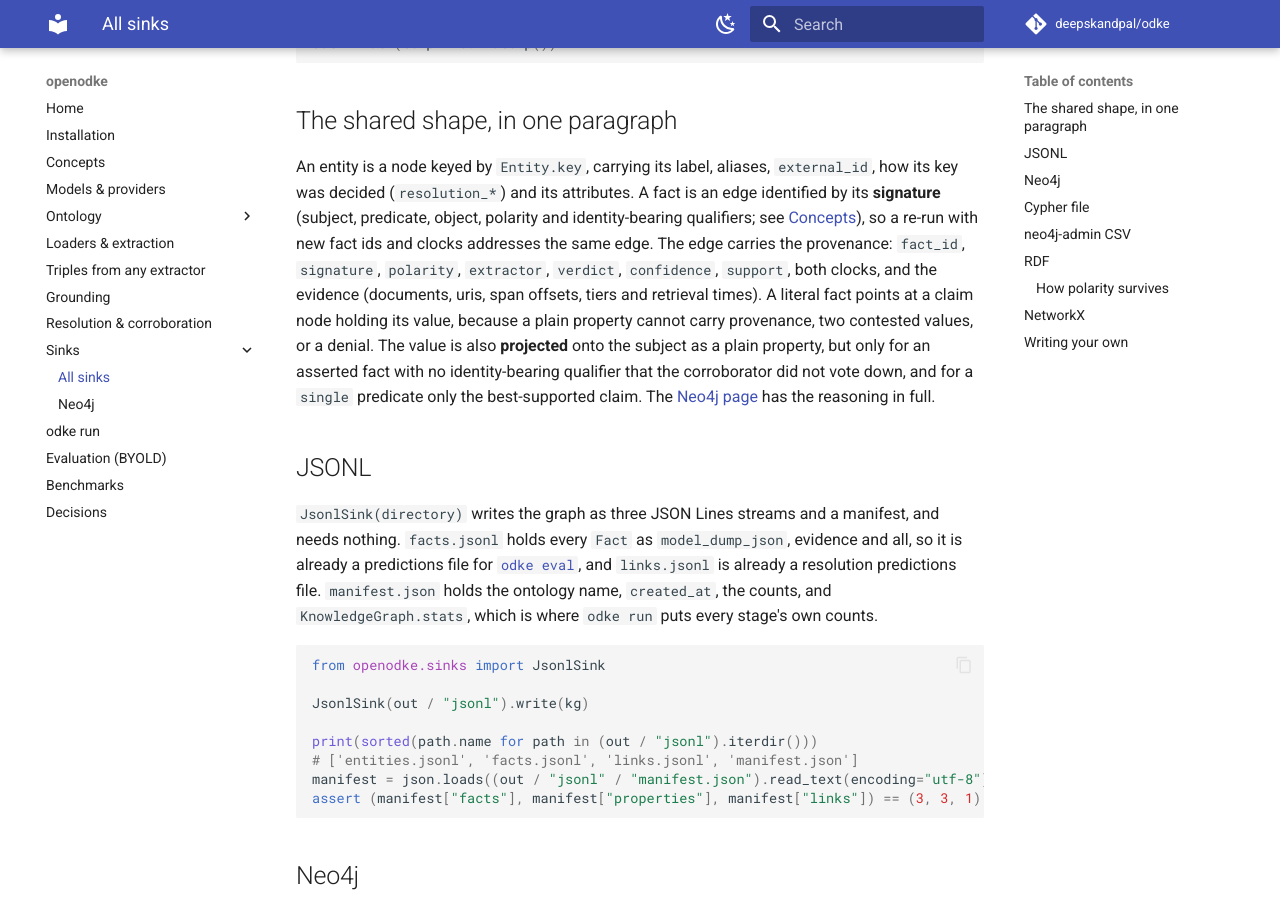
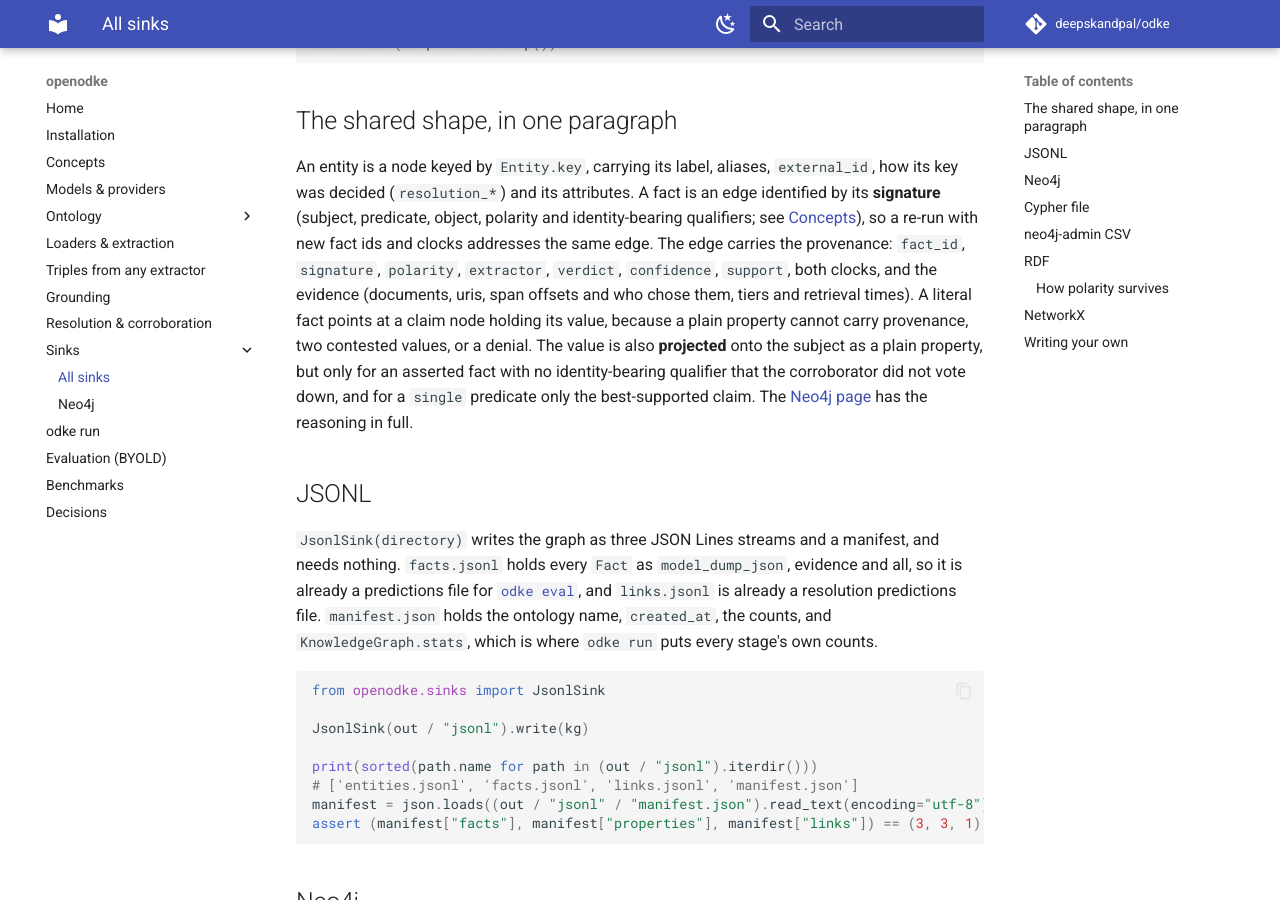
Before and after one commit to deepskandpal/odke, an MkDocs documentation site: the page built from docs/sinks.md, in a window 1280 px wide and 900 px high, scrolled down 2373 px. Built offline with MkDocs 1.6.1 and Material for MkDocs 9.7.7, drawn with Linux system fonts in a browser that asks for light colours; comment, search, counter and statistics services are not loaded.

Commit message:
docs: span origins in the Neo4j provenance table and the sinks page
One row for evidence_span_origins in docs/neo4j.md; docs/sinks.md names the
origin in the shared shape and odke:span_origin in the RDF table.

Co-Authored-By: Claude Opus 5.5 <noreply@anthropic.com>
Claude-Session: https://claude.ai/code/session_016EZ1FgTUH3NKEQyU837Wcd

```diff
--- a/docs/sinks.md
+++ b/docs/sinks.md
@@ -108,7 +108,7 @@ and identity-bearing qualifiers; see [Concepts](concepts.md#the-signature-and-wh
 so a re-run with new fact ids and clocks addresses the same edge. The edge carries
 the provenance: `fact_id`, `signature`, `polarity`, `extractor`, `verdict`,
 `confidence`, `support`, both clocks, and the evidence (documents, uris, span
-offsets, tiers and retrieval times). A literal fact points at a claim node holding
+offsets and who chose them, tiers and retrieval times). A literal fact points at a claim node holding
 its value, because a plain property cannot carry provenance, two contested values,
 or a denial. The value is also **projected** onto the subject as a plain property,
 but only for an asserted fact with no identity-bearing qualifier that the
```
Also changed, not shown: other parts of docs/sinks.md (+1 -1 lines), docs/neo4j.md (+1 -0 lines).
